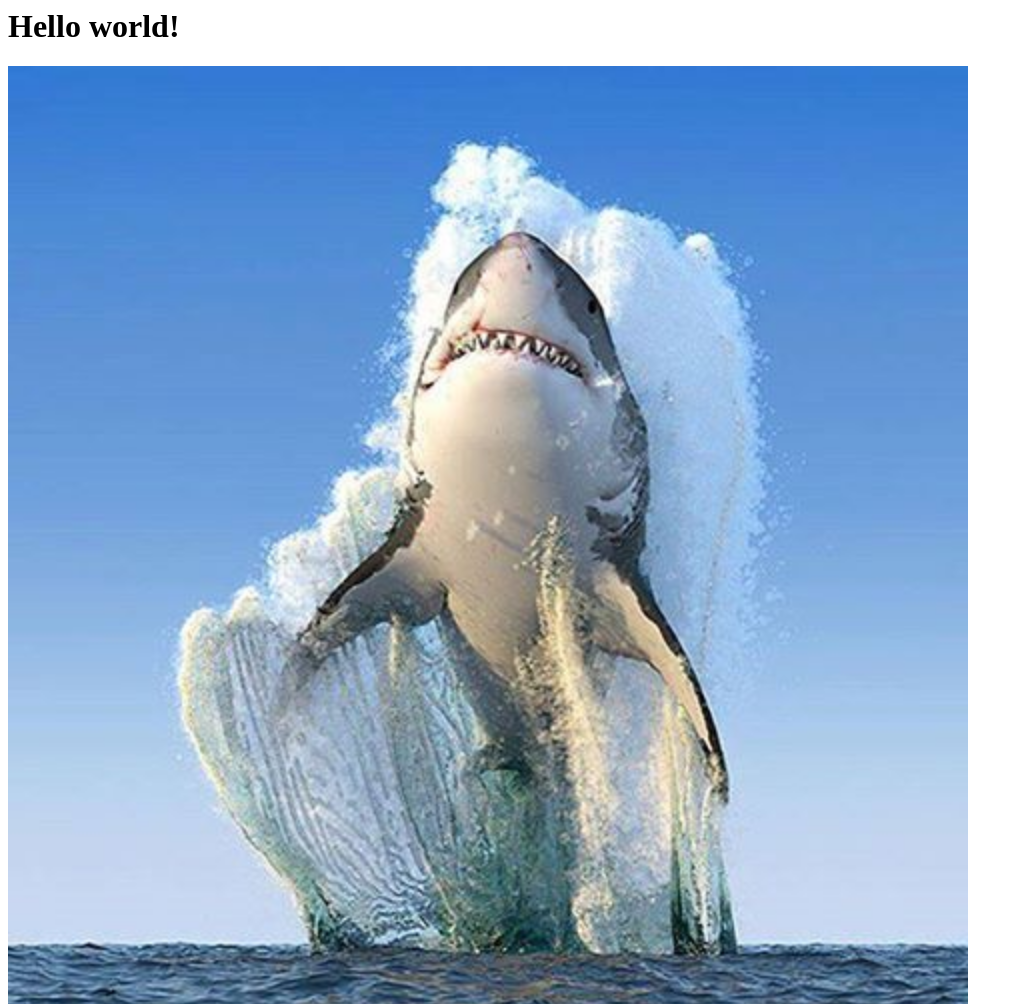
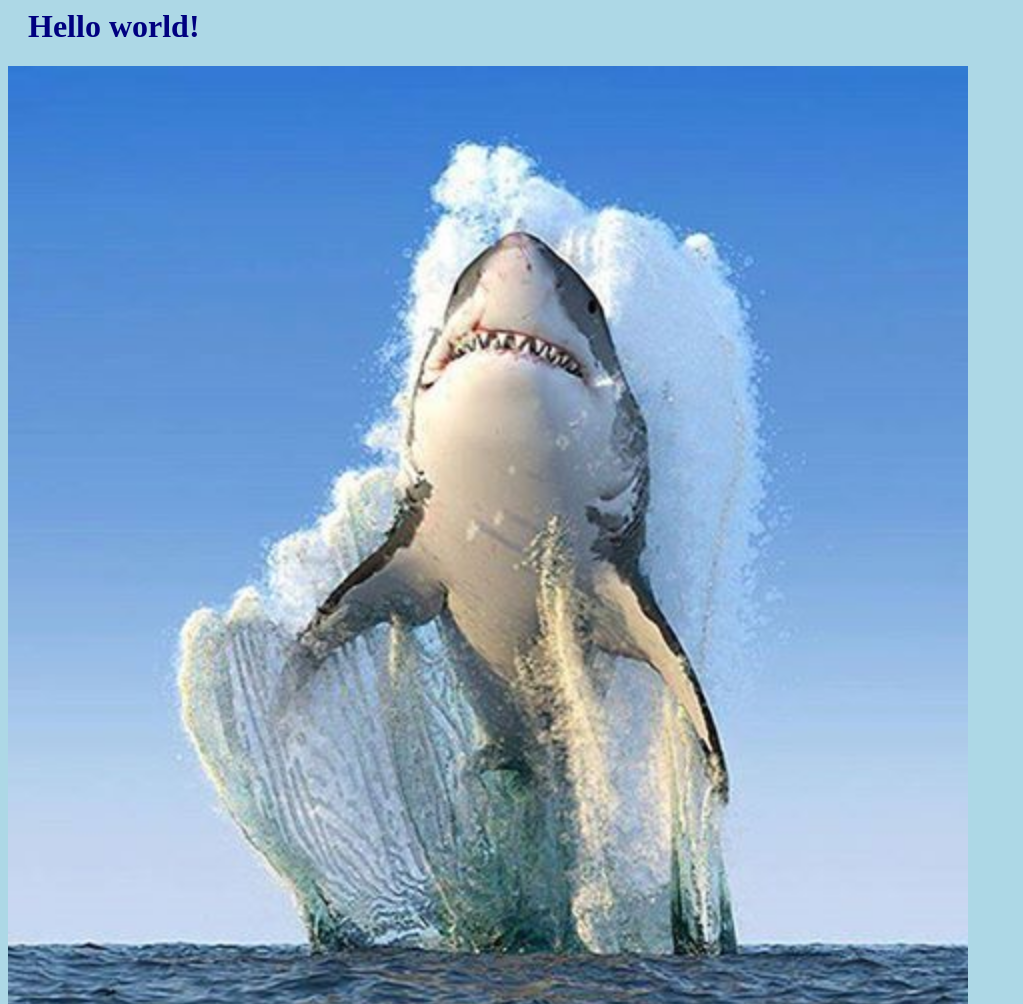
Before and after one commit to E1Gmmal/hello-world, a plain HTML site: page index.html in a window 1280 px wide. Shown: the top 1004 px of the page, without its empty margins (0-1023 px from the left). Drawn offline with Linux system fonts and the light colour scheme.

Commit message:
Adding css readme files

```diff
--- /dev/null
+++ b/bluestyle.css
@@ -0,0 +1,8 @@
+body {
+    background-color: lightblue;
+    }
+
+    h1 {
+    color: navy;
+    margin-left: 20px;
+    }
--- a/index.html
+++ b/index.html
@@ -3,7 +3,8 @@
     <meta charset="UTF-8">
     <meta http-equiv="X-UA-Compatible" content="IE=edge">
     <meta name="viewport" content="width=device-width, initial-scale=1.0">
-    <title>Document</title>
+    <title>Hello World</title>
+    <link rel="stylesheet" href="bluestyle.css">
 </head>
 <body>
     <h1>Hello world!</h1>
```
Also changed, not shown: 1 other file.
